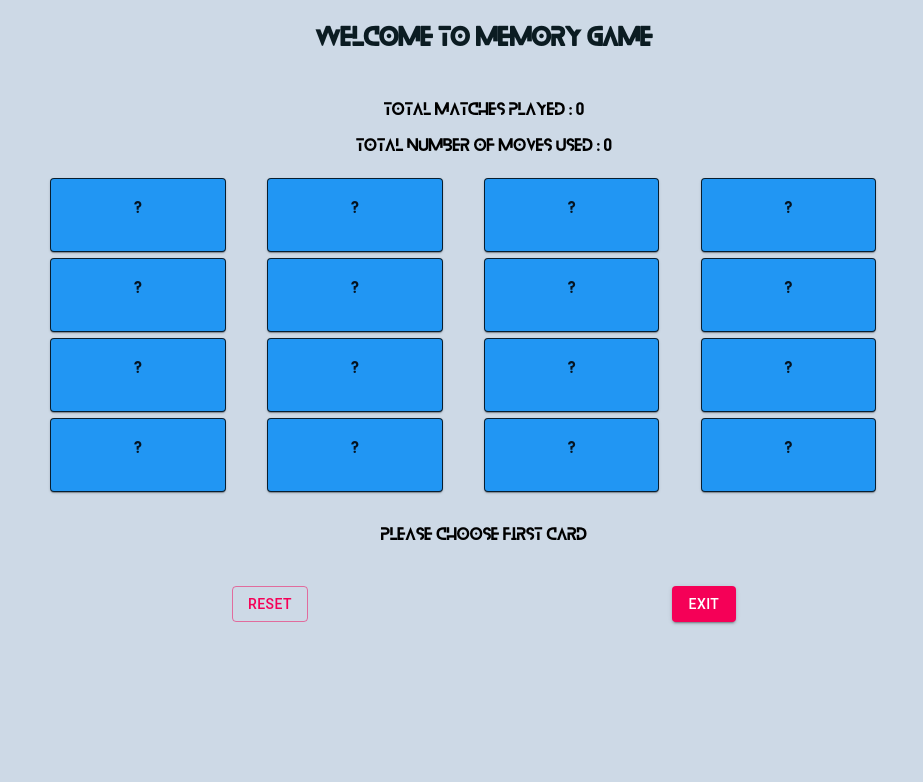
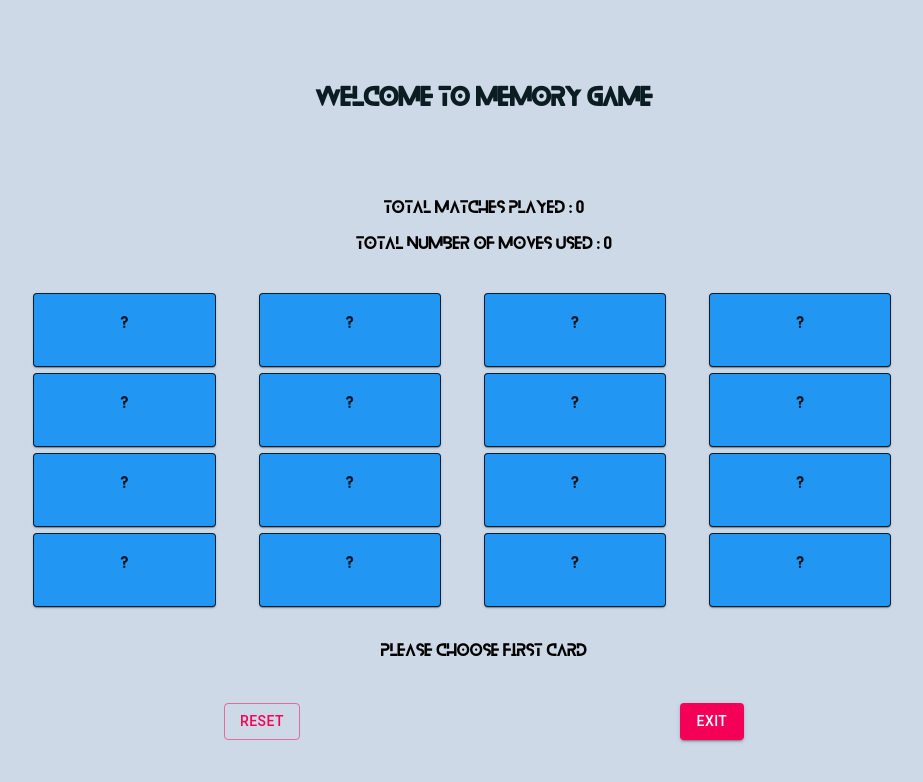
Before and after one commit to Umeshmalik/memory-app, a React (Vite) app: page / in a window 1280 px wide. Shown: the top 782 px of the page, without its empty margins (156-1079 px from the left). Built offline with nearby package versions, Linux system fonts and the light colour scheme.

Commit message:
fixed issue in deployment

```diff
--- a/src/App.css
+++ b/src/App.css
@@ -3,7 +3,10 @@
   text-transform: uppercase;
 }
 .App {
+  display: flex;
+  flex-direction: column;
   position: absolute;
+  justify-content: center;
   width:100%;
   height: 100%;
   text-align: center;
--- a/src/App.tsx
+++ b/src/App.tsx
@@ -52,14 +52,14 @@ const App: FC = () => {
 
   return (
     <context.Provider value={contextValues}>
-      <Container className="App">
+      <div className="App">
         <header>
           <h2>Welcome to Memory Game</h2>
         </header>
         <ScoreDisplay/>
         <Cards/>
         <Models/>
-      </Container>
+      </div>
    </context.Provider>
   );
 }
--- a/src/comp/Model.tsx
+++ b/src/comp/Model.tsx
@@ -43,7 +43,7 @@ const SimpleModal: FC<SimpleModalTypes> = ({ issue, desc, variant, color }) => {
     setOpen(false);
   };
 
-  const Body: FC = () => (
+  const body = () => (
     <div style={ModalStyle} className={classes.paper}>
       <h2>{issue}</h2>
       <p>{desc}</p>
@@ -63,7 +63,7 @@ const SimpleModal: FC<SimpleModalTypes> = ({ issue, desc, variant, color }) => {
         open={open}
         onClose={handleClose}
       >
-        <Body />
+        {body()}
       </Modal>
     </div>
   );
```
